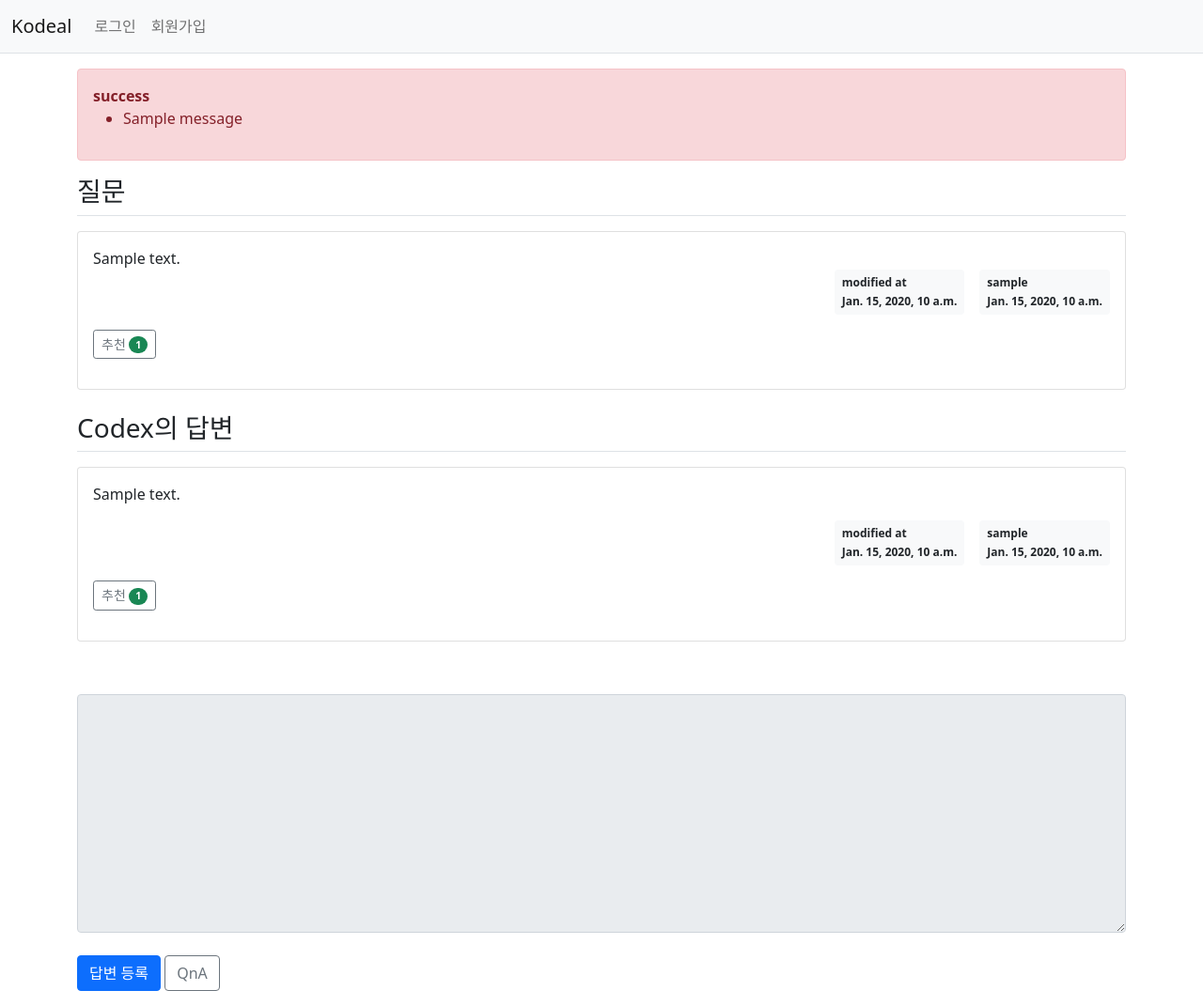
After one commit to yeseong31/kodeal-v2, a Django app: template templates/kodeal/qna/question_detail.html in a window 1280 px wide. The commit adds this page. Shown: the whole page at 94% size. Run offline with Django 4.2, Linux system fonts and the light colour scheme; the template is opened without the code that fills it: most values are stand-ins (such as "Sample title", 1, 10 or a date in 2020); one stand-in notice (Sample message) is shown; some libraries are stand-ins or nearby versions.

Commit message:
0621 질문 조회 기능

```diff
--- /dev/null
+++ b/templates/kodeal/qna/question_detail.html
@@ -0,0 +1,132 @@
+{% extends 'base.html' %}
+{% load pybo_filter %}
+{% block content %}
+
+<div class="container my-3">
+    <!-- message 표시 -->
+    {% if messages %}
+    <div class="alert alert-danger my-3" role="alert">
+    {% for message in messages %}
+        <strong>{{ message.tags }}</strong>
+        <ul><li>{{ message.message }}</li></ul>
+    {% endfor %}
+    </div>
+    {% endif %}
+    <!-- 질문 -->
+    <h3 class="my-3 border-bottom pb-2">질문</h3>
+    <div class="card my-3">
+        <div class="card-body">
+            <div class="card-text">{{ question.content }}</div>
+            <div class="d-flex justify-content-end">
+                <!-- 수정일 -->
+                {% if question.modify_date %}
+                <div class="badge bg-light text-dark p-2 text-start mx-3">
+                    <div class="mb-2">modified at</div>
+                    <div>{{ question.modify_date }}</div>
+                </div>
+                {% endif %}
+                <div class="badge bg-light text-dark p-2 text-start">
+                    <!-- 글쓴이 -->
+                    <div class="mb-2">{{ question.author.username }}</div>
+                    <!-- 작성일 -->
+                    <div>{{ question.create_date }}</div>
+                </div>
+            </div>
+            <div class="my-3">
+                <!-- '추천' 버튼 -->
+                <a href="javascript:void(0)" data-uri="#"
+                            class="recommend btn btn-sm btn-outline-secondary">추천
+                    <span class="badge rounded-pill bg-success">{{ question.voter.count }}</span>
+                </a>
+                {% if request.user == question.author %}
+                <!-- '수정' 버튼 -->
+                <a href="#"
+                        class="btn btn-sm btn-outline-secondary">수정</a>
+                <!-- '삭제' 버튼 -->
+                <a href="javascript:void(0)" class="delete btn btn-sm btn-outline-secondary"
+                        data-uri="#">삭제</a>
+                {% endif %}
+            </div>
+        </div>
+    </div>
+
+    <!-- 답변 -->
+    <h3 class="border-bottom my-3 py-2">Codex의 답변</h3>
+    {% for answer in question.answer_set.all %}
+    <a id="answer_{{ answer.id }}"></a>
+    <div class="card my-3">
+        <div class="card-body">
+            <div class="card-text">{{ answer.content|md }}</div>
+            <div class="d-flex justify-content-end">
+                <!-- 수정일 -->
+                {% if answer.modify_date %}
+                <div class="badge bg-light text-dark p-2 text-start mx-3">
+                    <div class="mb-2">modified at</div>
+                    <div>{{ answer.modify_date }}</div>
+                </div>
+                {% endif %}
+                <div class="badge bg-light text-dark p-2 text-start">
+                    <!-- 글쓴이 -->
+                    <div class="mb-2">{{ answer.author.username }}</div>
+                    <!-- 작성일 -->
+                    <div>{{ answer.create_date }}</div>
+                </div>
+            </div>
+            <div class="my-3">
+                <!-- '추천' 버튼 -->
+               <a href="javascript:void(0)" data-uri="#"
+                            class="recommend btn btn-sm btn-outline-secondary">추천
+                    <span class="badge rounded-pill bg-success">{{ answer.voter.count }}</span>
+                </a>
+                {% if request.user == question.author %}
+                <!-- '수정' 버튼 -->
+                <a href="#"
+                        class="btn btn-sm btn-outline-secondary">수정</a>
+                <!-- '삭제' 버튼 -->
+                <a href="#" class="delete btn btn-sm btn-outline-secondary"
+                        data-uri="#">삭제</a>
+                {% endif %}
+            </div>
+        </div>
+    </div><br>
+    {% endfor %}
+    <!-- 답변 등록 -->
+    <form action="{% url 'pybo:answer_create' question.id %}" method="post" class="my-3">
+        {% csrf_token %} {% include 'form_errors.html' %}
+        <div class="form-group">
+            <textarea name="content" id="content" class="form-control" rows="10"
+                    {% if not user.is_authenticated %}disabled{% endif %}></textarea>
+        </div><br>
+        <input type="submit" value="답변 등록" class="btn btn-primary">
+        <a class="btn btn-outline-secondary"
+               {% if not user.is_authenticated %} onclick="showPopup();" href="{% url 'common:signin' %}"
+               {% else %} href="{% url 'kodeal:qna' %}"
+               {% endif %}>QnA</a>
+    </form>
+</div>
+
+{% endblock %}
+
+<!-- Javascript -->
+{% block script %}
+<script type='text/javascript'>
+const delete_elements = document.getElementsByClassName("delete");
+Array.from(delete_elements).forEach(function(element) {
+    element.addEventListener('click', function() {
+        if(confirm("정말로 삭제하시겠습니까?")) {
+            alert("삭제가 완료되었습니다.");
+            location.href = this.dataset.uri;
+        };
+    });
+});
+
+const recommend_elements = document.getElementsByClassName("recommend");
+Array.from(recommend_elements).forEach(function(element) {
+    element.addEventListener('click', function() {
+        if(confirm("정말로 추천하시겠습니까?")) {
+            location.href = this.dataset.uri;
+        };
+    });
+});
+</script>
+{% endblock %}
--- a/templates/kodeal/qna/index.html
+++ b/templates/kodeal/qna/question_list.html
@@ -48,7 +48,7 @@
                 </td>
                 <!-- Question -->
                 <td>
-                    <a href="#">{{ question.content }}</a>
+                    <a href="{% url 'kodeal:question_detail' question.id %}">{{ question.content }}</a>
                 </td>
                 <!-- 작성자 -->
                 <td class="text-center">{{ question.author.username }}</td>
```
Also changed, not shown: kodeal/views/question_views.py (+14 -3 lines).
